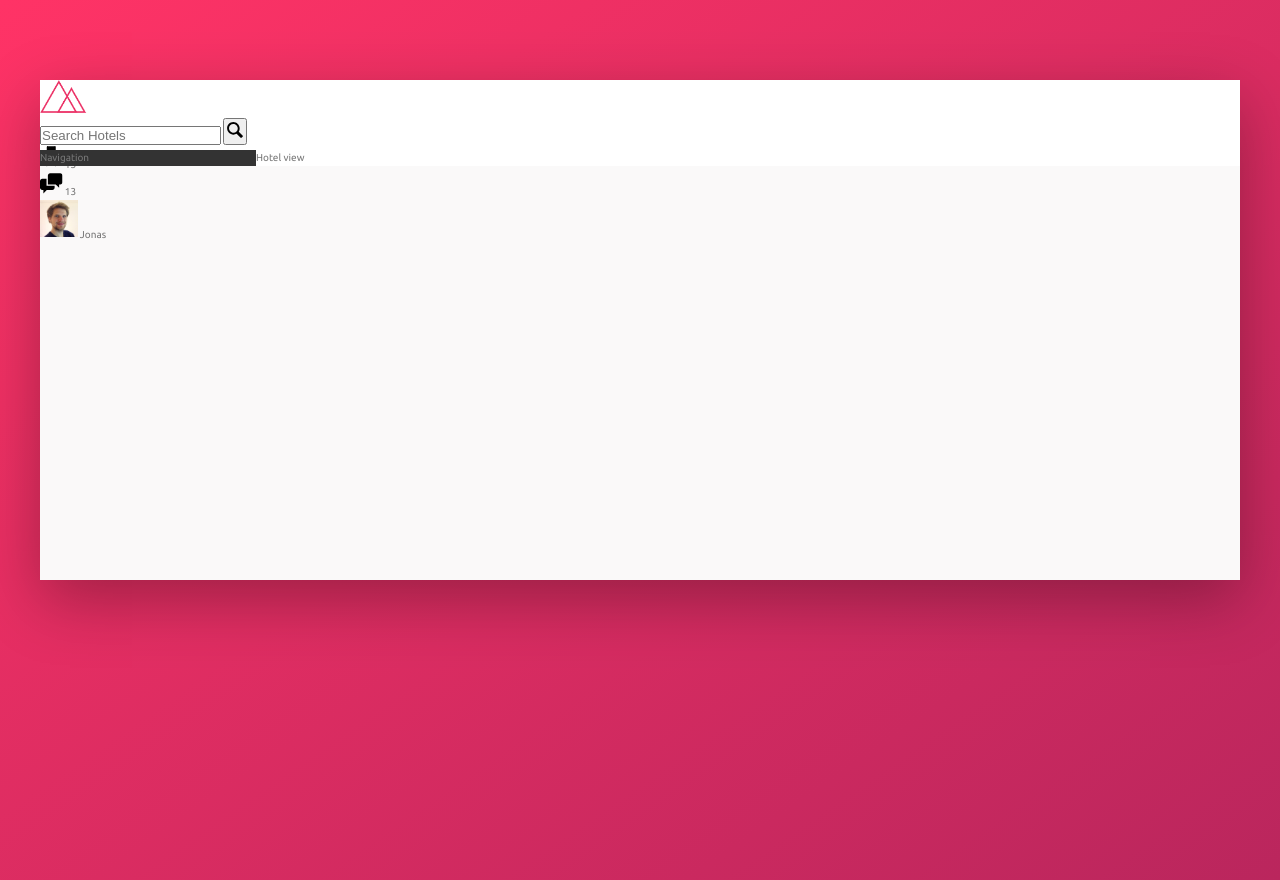
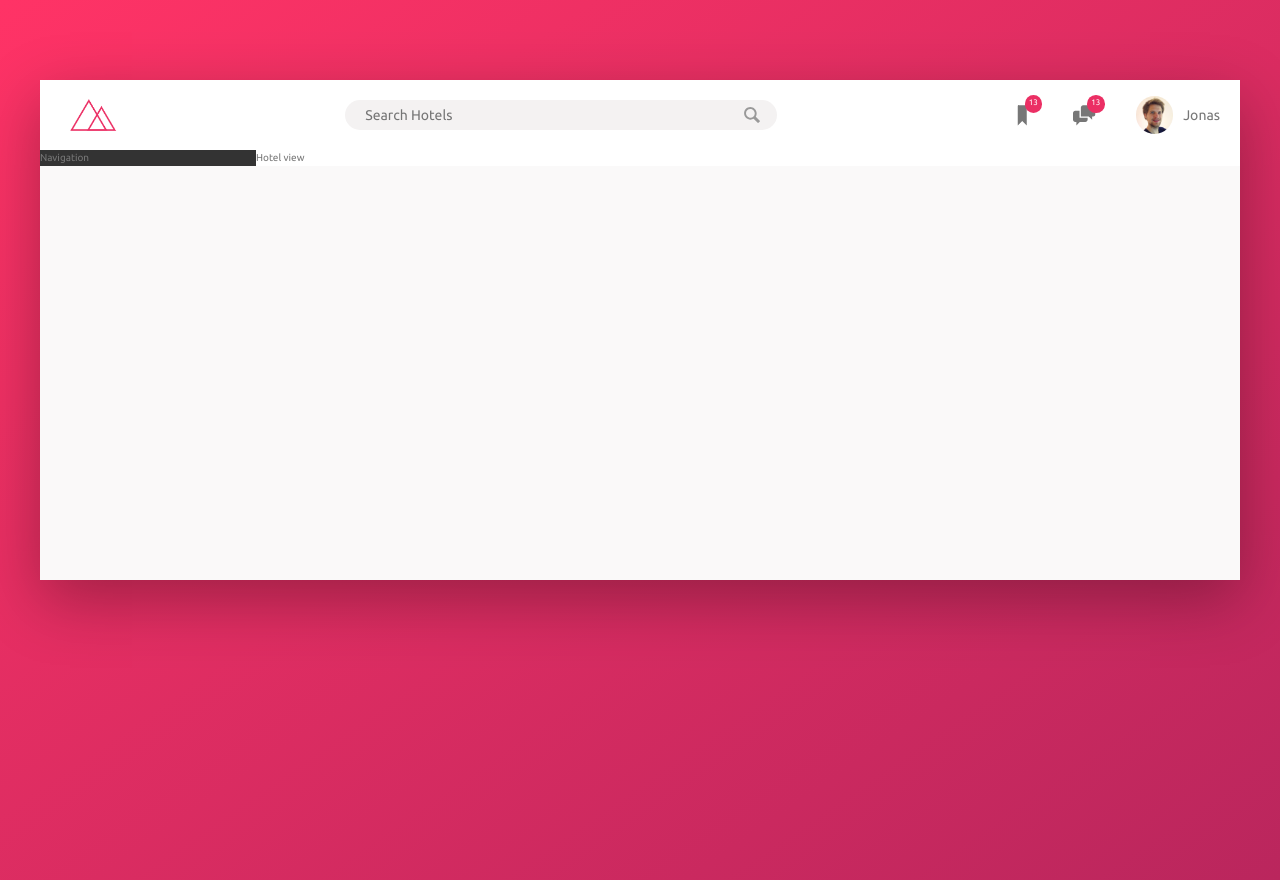
Before and after one commit to Nym02/Trillo, a website: page index.html in a window 1280 px wide. Drawn offline with Linux system fonts and the light colour scheme.

Commit message:
completed the header part

```diff
--- a/sass/_components.scss
+++ b/sass/_components.scss
@@ -1,50 +1,112 @@
-
 ///LOGO
-.logo{
+.logo {
   height: 3.25rem;
+  margin-left: 3rem;
 }
 
 //////////////////////////////////
 ////Search
 
-.search{
-    &__input{
+.search {
+  flex-grow: 0;
+  flex-shrink: 0;
+  flex-basis: 40%;
+  display: flex;
+  justify-content: center;
+  align-items: center;
+  &__input {
+    font-family: inherit;
+    font-size: inherit;
+    color: inherit;
+    background-color: var(--color-grey-light-2);
+    border: none;
+    padding: 0.7rem 2rem;
+    border-radius: 3rem;
+    width: 90%;
+    transition: all 0.2s;
+    margin-right: -3.5rem;
+    &:focus {
+      outline: none;
+      width: 100%;
+      background-color: var(--color-grey-light-3);
+    }
 
+    &::input-placeholder {
+      font-weight: 100;
+      color: var(--color-grey-light-4);
     }
-    &__button{
-
   }
-    &__icon{
+  &__input:focus + &__button {
+    background-color: var(--color-grey-light-3);
+  }
+  &__button {
+    border: none;
+    background-color: var(--color-grey-light-2);
+    &:focus {
+      outline: none;
+    }
+    &:active {
+      transform: translateY(0.2rem);
+    }
+  }
+  &__icon {
     height: 2rem;
     width: 2rem;
+    fill: var(--color-grey-dark-3);
+    display: flex;
+    align-items: center;
   }
 }
-
-
 
 /////////////////////////////////////////
 ////USeR Navigation
 
-.user-nav{
-    &__icon-box{
+.user-nav {
+  align-self: stretch;
+  display: flex;
+  justify-content: space-between;
+  align-items: center;
 
+  & > * {
+    padding: 0 2rem;
+    cursor: pointer;
+    height: 100%;
+    display: flex;
+    align-items: center;
   }
-    &__icon{
+  & > *:hover {
+    background-color: var(--color-grey-light-2);
+  }
+  &__icon-box {
+    position: relative;
+  }
+  &__icon {
     height: 2.25rem;
     width: 2.25rem;
-
+    fill: var(--color-grey-dark-2);
   }
-    &__notification{
-
+  &__notification {
+    font-size: 0.8rem;
+    height: 1.75rem;
+    width: 1.75rem;
+    border-radius: 50%;
+    background-color: var(--color-primary);
+    color: #fff;
+    position: absolute;
+    top: 1.5rem;
+    right: 1.1rem;
+    display: flex;
+    justify-content: center;
+    align-items: center;
   }
-    &__user{
-
+  &__user {
   }
-    &__user-photo{
+  &__user-photo {
     height: 3.75rem;
-
+    width: 3.75rem;
+    border-radius: 50%;
   }
-    &__user-name{
-
+  &__user-name {
+    margin-left: 1rem;
   }
 }
--- a/sass/_layout.scss
+++ b/sass/_layout.scss
@@ -1,30 +1,30 @@
-.container{
+.container {
   max-width: 120rem;
   margin: 8rem auto;
   background-color: var(--color-grey-light-1);
   box-shadow: var(--shadow-dark);
   min-height: 50rem;
-
 }
-.header{
+.header {
+  font-size: 1.4rem;
   height: 7rem;
   background-color: #fff;
-border-bottom:var(--color-grey-light-2) ;
+  border-bottom: var(--color-grey-light-2);
+  display: flex;
+  justify-content: space-between;
+  align-items: center;
 }
-.content{
+.content {
   display: flex;
-
 }
-.sidebar{
-    background-color:var(--color-grey-dark-1);
+.sidebar {
+  background-color: var(--color-grey-dark-1);
 
   flex-grow: 0;
   flex-shrink: 0;
   flex-basis: 18%;
-
 }
-.hotel-view{
+.hotel-view {
   background-color: #fff;
   flex-grow: 1;
-
 }
```
Also changed, not shown: css/style.css. Lines whose indentation alone changed are shown as unchanged.
